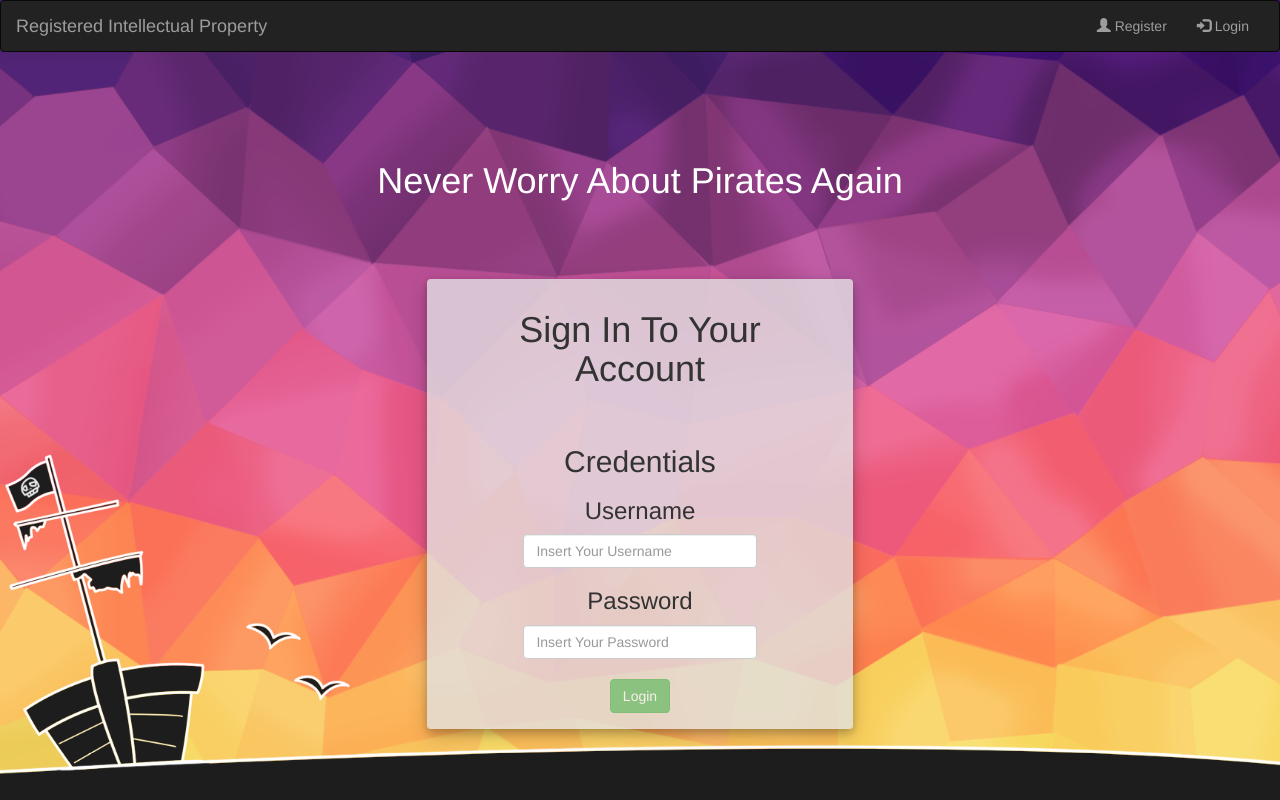
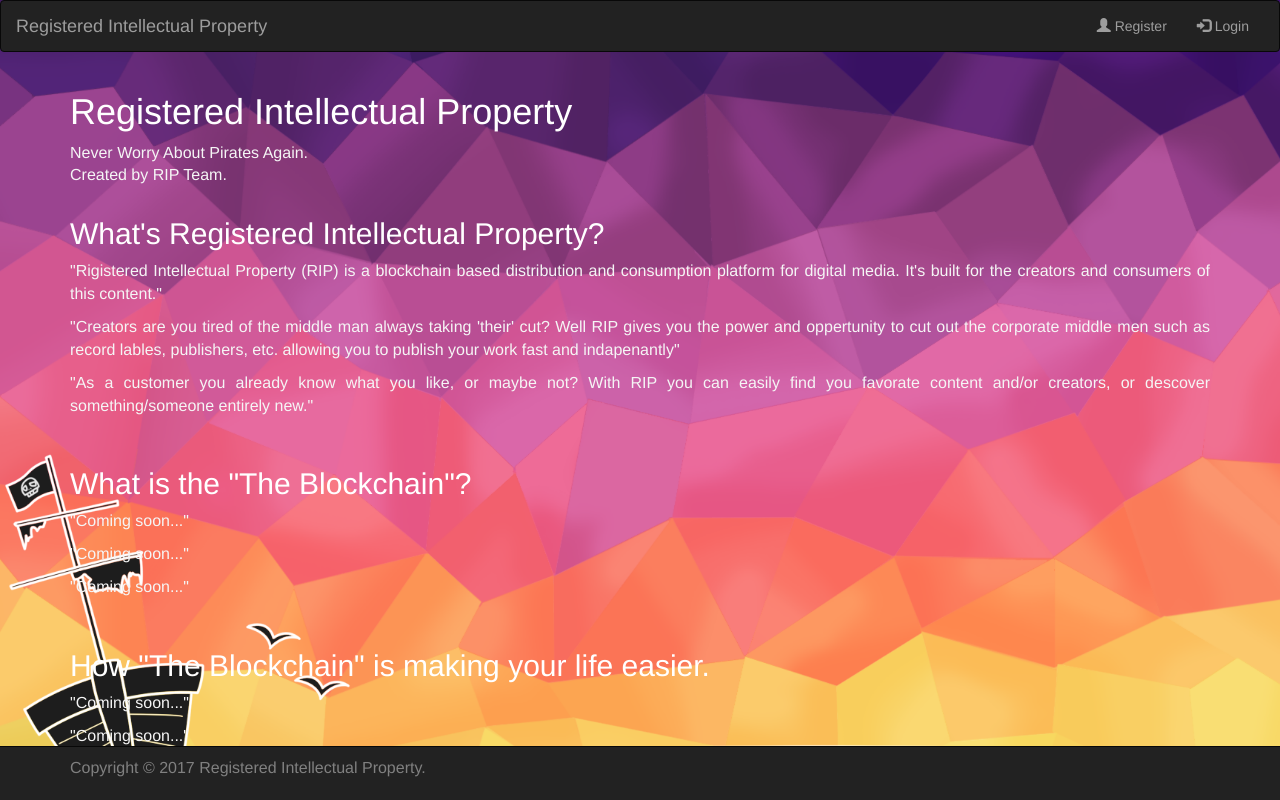
Before and after one commit to 24674672-Philip/ITRW324, an Angular app in the folder Website/RIPWebsite/: page / in a window 1280 px wide. Shown: the top 800 px of the page. Built offline with nearby package versions, Linux system fonts and the light colour scheme.

Commit message:
Update to landing page.

```diff
--- a/Website/RIPWebsite/src/app/app.component.html
+++ b/Website/RIPWebsite/src/app/app.component.html
@@ -1,2 +1,4 @@
 
-<router-outlet></router-outlet>
+<!-- <router-outlet></router-outlet> -->
+
+<app-landing-page-container></app-landing-page-container>
--- a/Website/RIPWebsite/src/app/landing-page/landing-page-container/landing-page-container.component.css
+++ b/Website/RIPWebsite/src/app/landing-page/landing-page-container/landing-page-container.component.css
@@ -12,16 +12,18 @@
   .box-shadow{
 
     box-shadow: 0 8px 8px 0 rgba(0, 0, 0, 0.2), 0 6px 20px 0 rgba(0, 0, 0, 0.19);
-    background: rgba(24, 22, 22, 0.74);
+    background: rgba(170, 170, 170, 0.65);
   }
 
   h1, h2, h3{
       color: white;
+      text-align: justify;
   }
 
   p{
       font-size: 16px;
       color: whitesmoke;
+      text-align: justify;
   }
 
   footer{
--- a/Website/RIPWebsite/src/app/landing-page/landing-page-container/landing-page-container.component.html
+++ b/Website/RIPWebsite/src/app/landing-page/landing-page-container/landing-page-container.component.html
@@ -2,18 +2,20 @@
 
 <div id="container" class="container-fluid text-center" style="height: 100vh">
 <app-banner></app-banner>
-<div class="container" style="width: 90%">
+<div class="container">
   <div class="row">
     <div class="col">
     <header class="masthead ">
       <div class="intro-body text-center">
         <div class="container">
           <div class="row">
-            <div class="text-center ">
+            <div class="col-md-12">
+              <div class="text-center">
               <!-- <img src="https://cdn.discordapp.com/attachments/148327801634816000/364475763011092483/Default_idea_1.png" alt="RIP scull" style="width:250px;height:211px;"> -->
-              <h1 class="brand-heading">Register Intellectual Property</h1>
-              <p class="intro-text">Never Worry About Pirates Again.
-                <br>Created by INSERT GROUP NAME.</p>
+                <h1 class="brand-heading">Registered Intellectual Property</h1>
+                <p class="intro-text">Never Worry About Pirates Again.
+                  <br>Created by RIP Team.</p>
+              </div>
             </div>
           </div>
         </div>
@@ -23,11 +25,44 @@
     <section id="about" class="content-section text-center">
       <div class="container">
         <div class="row">
-          <div class="text-center">
-            <h2>About Register Intellectual Property</h2>
+          <div class="col-md-12">
+            <div class="text-center" >
+            <h2>What's Registered Intellectual Property?</h2>
             <p>
-              Test
+              "Rigistered Intellectual Property (RIP) is a blockchain based distribution and consumption platform for digital media.
+               It's built for the creators and consumers of this content."
             </p>
+            <p>
+              "Creators are you tired of the middle man always taking 'their' cut? Well RIP gives you the power and oppertunity to cut
+               out the corporate middle men such as record lables, publishers, etc. allowing you to publish your work fast and indapenantly"
+            </p>
+            <p>
+              "As a customer you already know what you like, or maybe not? With RIP you can easily find you favorate content and/or creators,
+               or descover something/someone entirely new."
+            </p>
+            <br>
+            <h2>What is the "The Blockchain"?</h2>
+            <p>
+                "Coming soon..."
+            </p>
+            <p>
+                "Coming soon..."
+            </p>
+            <p>
+                "Coming soon..."
+            </p>
+            <br>
+            <h2>How "The Blockchain" is making your life easier.</h2>
+            <p>
+                "Coming soon..."
+            </p>
+            <p>
+                "Coming soon..."
+            </p>
+            <p>
+                "Coming soon..."
+            </p>
+            </div>
           </div>
         </div>
       </div>
@@ -37,9 +72,10 @@
     <section id="getStarted" class="getstarted-section content-section text-center">
       <div class="container">
         <div class="text-center">
-          <h2>Getting Started With Register Intellectual Property</h2>
+          <h2>Getting Started With Registered Intellectual Property</h2>
           <p>Its Never Been This Easy!</p>
-          <a href="#" class="btn btn-primary btn-lg">Get started > </a>
+          <br>
+          <a href="#" class="btn btn-primary btn-lg">Get started with RIP > </a>
         </div>
       </div>
     </section>
@@ -55,6 +91,6 @@
 
 <footer class="navbar navbar-inverse navbar-fixed-bottom">
     <div class="container text-center">
-      <p>Copyright &copy; 2017 Register Intellectual Property</p>
+      <p style="color: grey">Copyright &copy; 2017 Registered Intellectual Property.</p>
     </div>
 </footer>
```
